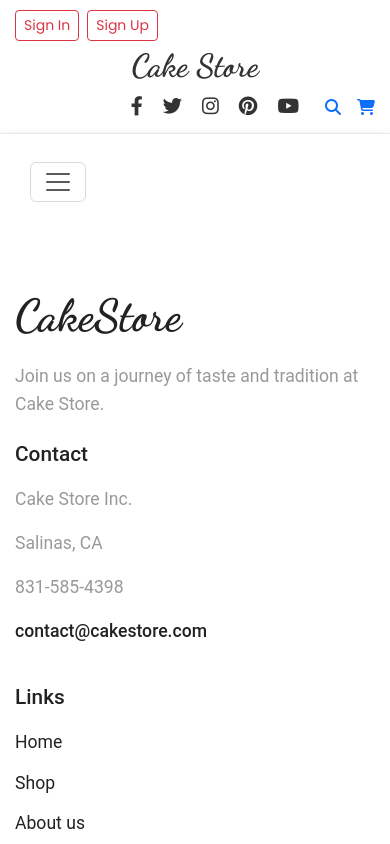
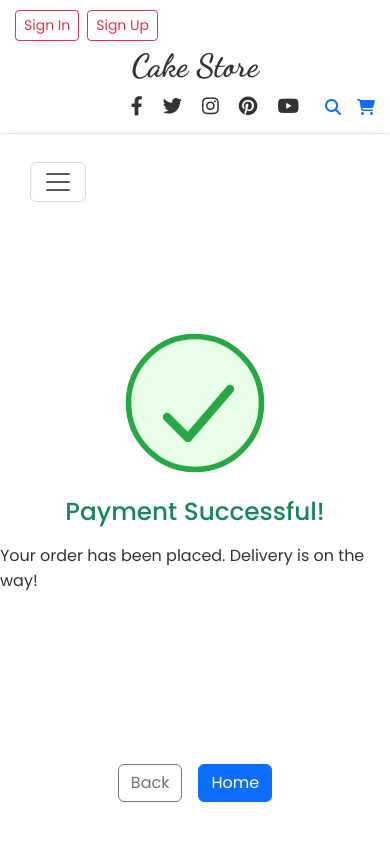
Before and after one commit to Akshay-S-Gupta/cake-react, a React (Vite) app: page /payment-success in a window 390 px wide. Shown: the top 844 px of the page. Built offline with nearby package versions, Linux system fonts and the light colour scheme.

Commit message:
added payment success page

```diff
--- a/db.json
+++ b/db.json
@@ -59,6 +59,21 @@
         "state": "MH",
         "zipCode": "12345"
       }
+    },
+    {
+      "id": "485b",
+      "firstName": "Abc",
+      "lastName": "Xyz",
+      "email": "abc@gmail.com",
+      "password": "asdfgh",
+      "confirmPassword": "asdfgh",
+      "phone": "9876543210",
+      "address": {
+        "street": "90, new street,",
+        "city": "Trichy",
+        "state": "TN",
+        "zipCode": "12345"
+      }
     }
   ]
 }
--- a/src/App.jsx
+++ b/src/App.jsx
@@ -15,6 +15,7 @@ import SignUp from './pages/SignUp';
 import SignIn from './pages/SignIn';
 import ForgotPassword from './pages/ForgotPassword';
 import PaymentGateway from './pages/PaymentGateway';
+import PaymentSuccess from './pages/PaymentSuccess';
 import './App.css';
 
 function App() {
@@ -37,6 +38,7 @@ function App() {
                 <Route path="/signin" element={<SignIn />} />
                 <Route path="/forgot-password" element={<ForgotPassword />} />
                 <Route path="/payment" element={<PaymentGateway />} />
+                 <Route path="/payment-success" element={<PaymentSuccess />} />
               </Routes>
             </main>
             <Footer />
--- a/src/pages/PaymentGateway.jsx
+++ b/src/pages/PaymentGateway.jsx
@@ -14,12 +14,11 @@ const PaymentGateway = () => {
     setSelectedPayment(paymentMethod);
 
     // Simulate payment processing
-    setTimeout(() => {
+       setTimeout(() => {
       setIsProcessing(false);
-      alert(`Payment successful via ${paymentMethod}! Your order has been placed.`);
       clearCart();
-      navigate('/');
-    }, 2000);
+      navigate('/payment-success'); // << Go to animated success page
+    }, 3500);
   };
 
   if (items.length === 0) {
--- /dev/null
+++ b/src/pages/PaymentSuccess.jsx
@@ -0,0 +1,69 @@
+// Code Generated by Sidekick is for learning and experimentation purposes only.
+
+import React, { useState, useEffect } from 'react';
+import { useNavigate } from 'react-router-dom';
+import './css/PaymentSuccess.css';
+
+const PaymentSuccess = () => {
+  const navigate = useNavigate();
+  const [showDelivery, setShowDelivery] = useState(false);
+
+  // Show delivery guy after tick animation finishes
+  useEffect(() => {
+    const timer = setTimeout(() => {
+      setShowDelivery(true);
+    }, 1000); // tick animation duration
+    return () => clearTimeout(timer);
+  }, []);
+
+  return (
+    <div
+      className="d-flex flex-column align-items-center justify-content-center py-5 payment-success-bg"
+      style={{
+        minHeight: "80vh",
+        position: "relative",
+        background: "white"
+      }}
+    >
+      {/* Animated Tick - Responsive Container & SVG */}
+      <div className="success-animation mb-4">
+        <svg width="100%" height="100%" viewBox="0 0 200 200" style={{ display: 'block' }}>
+          <circle cx="100" cy="100" r="95" fill="#e6ffe6" stroke="#28a745" strokeWidth="8" />
+          <polyline
+            points="60,120 90,150 150,80"
+            fill="none"
+            stroke="#28a745"
+            strokeWidth="12"
+            strokeLinecap="round"
+            strokeLinejoin="round"
+          >
+            <animate attributeName="points" dur="0.9s" fill="freeze"
+              from="100,120 100,120 100,120"
+              to="60,120 90,150 150,80" />
+          </polyline>
+        </svg>
+      </div>
+
+      <h2 className="text-success mb-3">Payment Successful!</h2>
+      <p className="mb-3">Your order has been placed. Delivery is on the way!</p>
+
+      {/* Delivery Guy Animation - Responsive */}
+      {showDelivery && (
+        <div className="delivery-image-container mb-5">
+          <img
+            src="/images/delivery2.png"
+            alt="Delivery Guy"
+            className="delivery-image"
+          />
+        </div>
+      )}
+
+      <div className="d-flex justify-content-center gap-3 mt-3">
+        <button className="btn btn-outline-secondary" onClick={() => navigate(-1)}>Back</button>
+        <button className="btn btn-primary" onClick={() => navigate('/')}>Home</button>
+      </div>
+    </div>
+  );
+};
+
+export default PaymentSuccess;
--- /dev/null
+++ b/src/pages/css/PaymentSuccess.css
@@ -0,0 +1,86 @@
+/* Code Generated by Sidekick is for learning and experimentation purposes only. */
+
+/* Tick container remains unchanged */
+.success-animation {
+  width: 24vw;
+  height: 24vw;
+  max-width: 240px;
+  max-height: 240px;
+  min-width: 96px;
+  min-height: 96px;
+  display: flex;
+  align-items: center;
+  justify-content: center;
+  animation: pop-in 0.9s cubic-bezier(.68,-0.55,.27,1.55) both;
+}
+
+@keyframes pop-in {
+  0% { transform: scale(0.6); opacity: 0; }
+  80% { transform: scale(1.15); }
+  100% { transform: scale(1); opacity: 1; }
+}
+
+/* Delivery container */
+.delivery-image-container {
+  position: relative;
+  width: 100%;
+  max-width: 420px;
+  min-height: 60px;
+  height: 18vw;
+  max-height: 140px;
+  overflow: hidden;
+}
+
+/* Faster animation: duration changed from 2.7s to 1.6s */
+.delivery-image {
+  position: absolute;
+  bottom: 0;
+  left: 0;
+  height: 16vw;
+  max-height: 120px;
+  min-height: 40px;
+  width: auto;
+  animation: delivery-move 1.6s cubic-bezier(.68,.01,.27,1) forwards;
+}
+
+@keyframes delivery-move {
+  0%   { left: -30vw; opacity: 0; }
+  10%  { left: -18vw; opacity: 1; }
+  22%  { left: 3vw;  opacity: 1; }
+  78%  { left: 31vw; opacity: 1; }
+  87%  { left: 38vw; opacity: 1; }
+  92%  { left: 41vw; opacity: .5; }
+  100% { left: 46vw; opacity: 0; }
+}
+
+@media (max-width: 600px) {
+  .success-animation {
+    width: 38vw;
+    height: 38vw;
+    max-width: 140px;
+    max-height: 140px;
+    min-width: 64px;
+    min-height: 64px;
+  }
+  .delivery-image-container {
+    max-width: 95vw;
+    height: 28vw;
+    max-height: 90px;
+    min-height: 48px;
+  }
+  .delivery-image {
+    height: 22vw;
+    max-height: 70px;
+    min-height: 32px;
+    animation: delivery-move-mobile 1.6s cubic-bezier(.68,.01,.27,1) forwards;
+  }
+  @keyframes delivery-move-mobile {
+    0%   { left: -48vw; opacity: 0; }
+    10%  { left: -22vw; opacity: 1; }
+    22%  { left: 12vw; opacity: 1; }
+    78%  { left: 62vw; opacity: 1; }
+    87%  { left: 77vw; opacity: 1; }
+    92%  { left: 87vw; opacity: .5; }
+    100% { left: 98vw; opacity: 0; }
+  }
+}
```
Also changed, not shown: public/images/delivery2.png (added).
